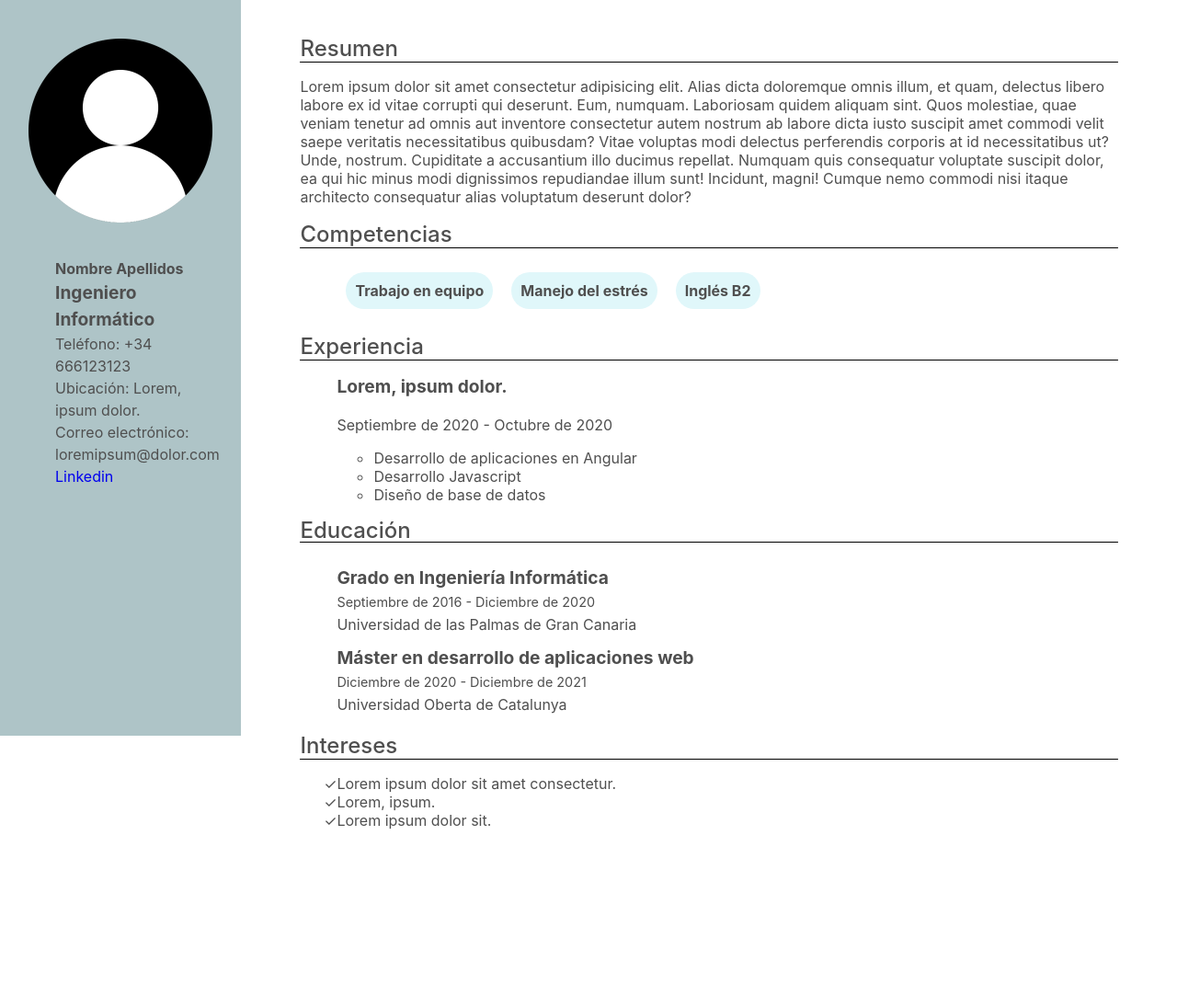
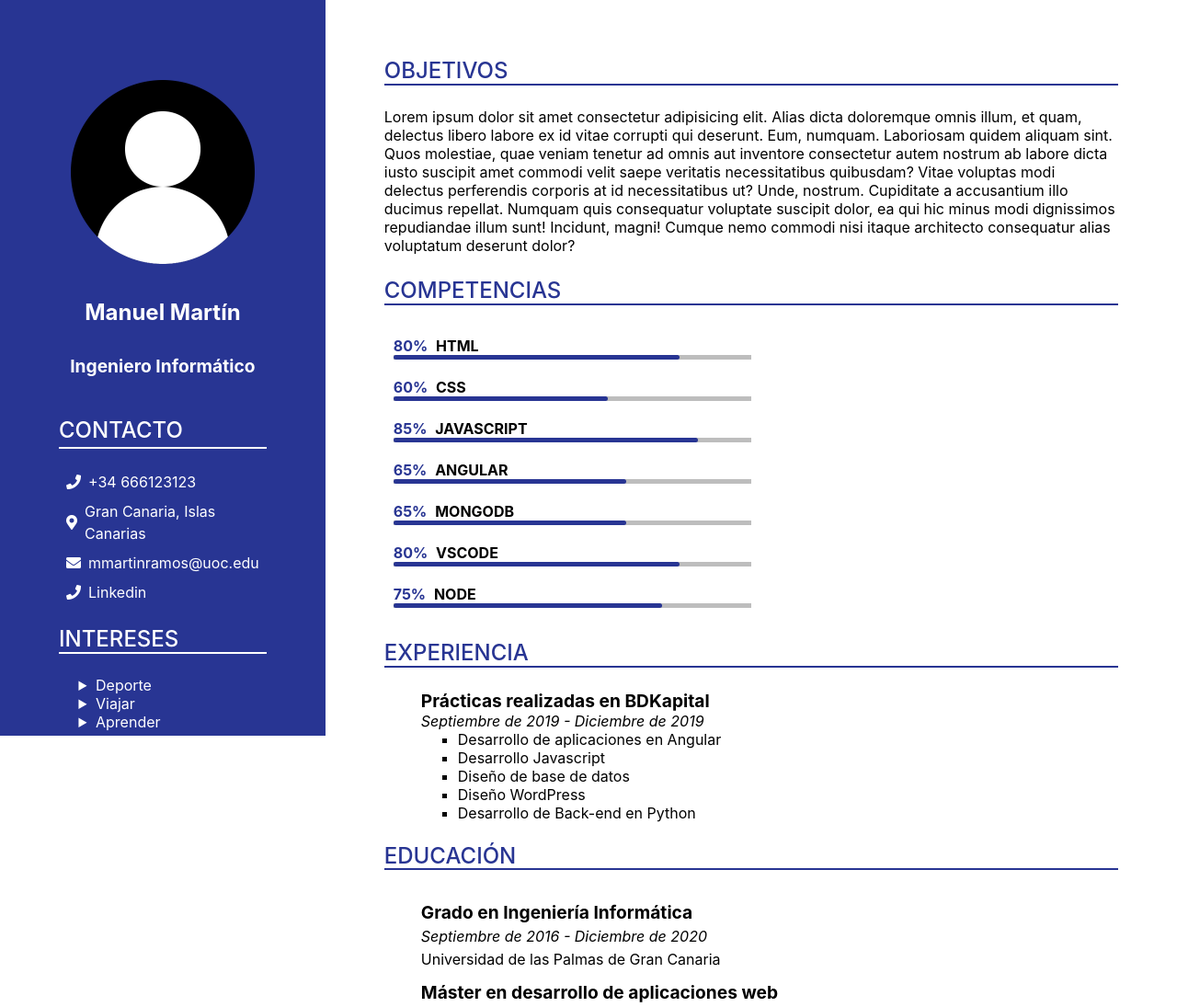
Before and after one commit to Manumartin95/HHC2, a website built with Parcel: page src/index.html in a window 1280 px wide. Shown: the top 1095 px of the page at 92% size. Before the commit the page ends 902 px from the top, so only its background shows below. Built offline with nearby package versions, Linux system fonts and the light colour scheme.

Commit message:
Fourth commit - Versión Casi Final

```diff
--- a/src/assets/styles/_variables.scss
+++ b/src/assets/styles/_variables.scss
@@ -9,9 +9,10 @@ $uoc-corporate: #000078;
 $uoc-masterbrand: #73edff;
 $uoc-bg: color.scale($uoc-masterbrand, $lightness: 70%);
 
-$curriculum-header: #bdbdbd;
+$gray: #bdbdbd;
 $curriculum-bg: #efefef;
 $blue-light: #e0f7fa;
 $blue-dark: #aec4c7;
 $black: #4f4f4f;
 $white: #fff;
+$dark-blue: #283593;
--- a/src/assets/styles/layouts/_home.scss
+++ b/src/assets/styles/layouts/_home.scss
@@ -3,7 +3,6 @@ html {
   margin: 0;
   font-family: $font-family-sans-serif;
   background-color: $white;
-  color: $black;
   height: 100vh;
 }
 
@@ -15,7 +14,7 @@ html {
 %titulo {
   font-weight: 500;
   font-size: 1.5em;
-  border-bottom: 1px solid black;
+  border-bottom: 2px solid $dark-blue;
   display: block;
 }
 
@@ -26,20 +25,35 @@ html {
   @media all and (max-width: 768px) {
     flex-direction: column;
   }
+}
+.contenido {
+  margin-top: 3%;
+  margin-right: 5%;
+  margin-left: 5%;
+  flex: 80%;
 
-  &__contenido {
-    margin-top: 3%;
-    margin-right: 5%;
-    margin-left: 5%;
-    flex: 80%;
+  &__titulo {
+    color: $dark-blue;
+    @extend %titulo;
   }
-  &__info {
-    background-color: $blue-dark;
+}
+
+.about-me {
+  background-color: $dark-blue;
+  padding: 4em;
+  color: $white;
+
+  &__main {
     display: flex;
     flex-direction: column;
     align-items: center;
-    flex: 20%;
-    padding: 20px;
+  }
+  &__nombre {
+    font-size: 1.5em;
+  }
+
+  &__work {
+    font-size: 1.2em;
   }
 
   &__foto {
@@ -53,37 +67,53 @@ html {
 .contacto {
   line-height: 1.5;
 
-  &__element {
-    list-style-type: none;
+  &__list {
+    padding: 0;
   }
 
-  &__nombre {
-    list-style-type: none;
-    font-weight: bold;
+  &__title {
+    @extend %titulo;
+    border-bottom: 2px solid $white;
   }
 
-  &__trabajo {
+  &__element {
+    margin: 0.5rem;
     list-style-type: none;
-    font-size: 1.2rem;
-    font-weight: bold;
+    display: flex;
+    align-items: center;
+
+    .fas {
+      margin-right: 0.5rem;
+    }
   }
 
   &__link {
     text-decoration: none;
+    color: $white;
 
     &:hover {
-      color: black;
-      text-decoration: underline 1px solid black;
+      font-weight: bold;
     }
+  }
+}
+
+.intereses {
+  &__title {
+    @extend %titulo;
+    border-bottom: 2px solid $white;
+  }
+
+  &__lista {
+    display: flex;
+    flex-flow: column wrap;
+  }
+  &__element {
+    list-style-type: disclosure-closed;
   }
 }
 
 .educacion {
   line-height: 1.6rem;
-
-  &__titulo {
-    @extend %titulo;
-  }
 
   &__element {
     list-style-type: none;
@@ -93,20 +123,16 @@ html {
 
   &__titulacion {
     margin-top: 10px;
+    margin-bottom: 0;
     font-size: 1.2rem;
-    font-weight: bold;
   }
 
   &__fecha {
-    font-size: 0.9rem;
+    font-style: italic;
   }
 }
 
 .experiencia {
-  &__titulo {
-    @extend %titulo;
-  }
-
   &__element {
     list-style-type: none;
   }
@@ -114,47 +140,52 @@ html {
   &__nombre {
     margin-top: 10px;
     font-weight: bold;
+    margin-bottom: 0;
     font-size: 1.2rem;
+  }
+
+  &__fecha {
+    font-style: italic;
   }
 }
 
-.intereses {
-  &__titulo {
-    @extend %titulo;
+.labores {
+  &__element {
+    list-style-type: square;
+  }
+}
+.competencias {
+  &__lista {
+    padding: 0;
+    display: flex;
+    flex-flow: column wrap;
   }
 
   &__element {
-    list-style-type: "\2713";
-  }
-}
-
-.competencias {
-  &__titulo {
-    @extend %titulo;
-  }
-
-  &__lista {
-    display: flex;
-    flex-wrap: wrap;
-  }
-
-  &__element {
+    list-style: none;
     font-weight: bold;
-    padding: 10px;
-    border-radius: 50px;
-    background-color: $blue-light;
-    list-style-type: none;
-    width: fit-content;
     margin: 10px;
 
     &:hover {
       opacity: 0.8;
     }
   }
-}
 
-.descripcion {
-  &__titulo {
-    @extend %titulo;
+  &__bar {
+    background: $dark-blue;
+    height: 5px;
+    border-radius: 50px;
+  }
+
+  &__total-bar {
+    background: $gray;
+    @media all and (min-width: 768px) {
+      max-width: 50%;
+    }
+  }
+
+  &__percentage {
+    color: $dark-blue;
+    margin-right: 5px;
   }
 }
--- a/src/index.html
+++ b/src/index.html
@@ -20,83 +20,128 @@
     -->
     <div class="curriculum">
 
-      <section class="curriculum__info">
-        <img src="./assets/images/user.png" alt="Foto de usuario" class="curriculum__foto">
-        <ul class="contacto">
-          <li class="contacto__nombre">Nombre Apellidos</li>
-          <li class="contacto__trabajo">Ingeniero Informático</li>
-          <li class="contacto__element">Teléfono: +34 666123123</li>
-          <li class="contacto__element">Ubicación: Lorem, ipsum dolor.</li>
-          <li class="contacto__element">Correo electrónico: loremipsum@dolor.com</li>
-          <li class="contacto__element"><a href="#" class="contacto__link">Linkedin</a></li>
-        </ul>
-      </section>
+      <div class="about-me">
+        <div class="about-me__main">
+          <img src="./assets/images/user.png" alt="Foto de usuario" class="about-me__foto">
+          <h1 class="about-me__nombre">Manuel Martín</h1>
+          <h2 class="about-me__work">Ingeniero Informático</h2>
+        </div>
+        <div class="contacto">
+          <h3 class="contacto__title">CONTACTO</h3>
+          <ul class="contacto__list">
+            <li class="contacto__element">
+              <i class="fas fa-phone"></i>
+              +34 666123123</li>
+            <li class="contacto__element">
+              <i class="fas fa-map-marker-alt"></i>
+              Gran Canaria, Islas Canarias
+            </li>
+            <li class="contacto__element">
+              <i class="fas fa-envelope"></i>
+              mmartinramos@uoc.edu
+            </li>
+            <li class="contacto__element">
+              <i class="fas fa-phone"></i>
+              <a href="#" class="contacto__link">Linkedin</a></li>
+          </ul>
+        </div>
+        <div class="intereses">
+          <h3 class="intereses__title">INTERESES</h3>
+          <ul class="intereses__lista">
+            <li class="intereses__element">Deporte</li>
+            <li class="intereses__element">Viajar</li>
+            <li class="intereses__element">Aprender</li>
+          </ul>
+        </div>
+      </div>
 
-      <div class="curriculum__contenido">
+      <main class="contenido">
         <section class="descripcion">
-          <span class="descripcion__titulo">Resumen</span>
+          <h3 class="contenido__titulo">OBJETIVOS</h3>
           <p class="descripcion__texto">
             Lorem ipsum dolor sit amet consectetur adipisicing elit. Alias dicta doloremque omnis illum, et quam, delectus libero labore ex id vitae corrupti qui deserunt. Eum, numquam. Laboriosam quidem aliquam sint. Quos molestiae, quae veniam tenetur ad omnis aut inventore consectetur autem nostrum ab labore dicta iusto suscipit amet commodi velit saepe veritatis necessitatibus quibusdam? Vitae voluptas modi delectus perferendis corporis at id necessitatibus ut? Unde, nostrum. Cupiditate a accusantium illo ducimus repellat. Numquam quis consequatur voluptate suscipit dolor, ea qui hic minus modi dignissimos repudiandae illum sunt! Incidunt, magni! Cumque nemo commodi nisi itaque architecto consequatur alias voluptatum deserunt dolor?
           </p>
         </section>
         <section class="competencias">
-          <span class="competencias__titulo">Competencias</span>
+          <h3 class="contenido__titulo">COMPETENCIAS</h3>
           <ul class="competencias__lista">
             <li class="competencias__element">
-              Trabajo en equipo
+              <span class="competencias__percentage">80%</span> HTML
+              <div class="competencias__total-bar">
+                <div class="competencias__bar" style="width: 80%;"></div>
+              </div>
             </li>
             <li class="competencias__element">
-              Manejo del estrés
+              <span class="competencias__percentage">60%</span> CSS
+              <div class="competencias__total-bar">
+                <div class="competencias__bar" style="width: 60%;"></div>
+              </div>
             </li>
             <li class="competencias__element">
-              Inglés B2
+              <span class="competencias__percentage">85%</span> JAVASCRIPT
+              <div class="competencias__total-bar">
+                <div class="competencias__bar" style="width: 85%;"></div>
+              </div>
+            </li>
+            <li class="competencias__element">
+              <span class="competencias__percentage">65%</span> ANGULAR
+              <div class="competencias__total-bar">
+                <div class="competencias__bar" style="width: 65%;"></div>
+              </div>
+            <li class="competencias__element">
+              <span class="competencias__percentage">65%</span> MONGODB
+              <div class="competencias__total-bar">
+                <div class="competencias__bar" style="width: 65%;"></div>
+              </div>
+            <li class="competencias__element">
+              <span class="competencias__percentage">80%</span> VSCODE
+              <div class="competencias__total-bar">
+                <div class="competencias__bar" style="width: 80%;"></div>
+              </div>
+            </li>
+            <li class="competencias__element">
+              <span class="competencias__percentage">75%</span> NODE
+              <div class="competencias__total-bar">
+                <div class="competencias__bar" style="width: 75%;"></div>
+              </div>
             </li>
           </ul>
         </section>
 
         <section class="experiencia">
-          <span class="experiencia__titulo">Experiencia</span>
+          <h3 class="contenido__titulo">EXPERIENCIA</h3>
           <ul class="experiencia__lista">
             <li class="experiencia__element">
-              <p class="experiencia__nombre">Lorem, ipsum dolor.</p>
-              <p class="experiencia__fecha">Septiembre de 2020 - Octubre de 2020</p>
+              <h4 class="experiencia__nombre">Prácticas realizadas en BDKapital</h4>
+              <span class="experiencia__fecha">Septiembre de 2019 - Diciembre de 2019</span>
               <ul class="labores">
                 <li class="labores__element">Desarrollo de aplicaciones en Angular</li>
                 <li class="labores__element">Desarrollo Javascript</li>
                 <li class="labores__element">Diseño de base de datos</li>
+                <li class="labores__element">Diseño WordPress</li>
+                <li class="labores__element">Desarrollo de Back-end en Python</li>
               </ul>
             </li>
           </ul>
         </section>
 
         <section class="educacion">
-          <span class="educacion__titulo">Educación</span>
+          <h3 class="contenido__titulo">EDUCACIÓN</h3>
           <ul class="educacion__lista">
             <li class="educacion__element">
-              <span class="educacion__titulacion">Grado en Ingeniería Informática</span>
+              <h4 class="educacion__titulacion">Grado en Ingeniería Informática</h4>
               <span class="educacion__fecha">Septiembre de 2016 - Diciembre de 2020</span>
               <span class="educacion__suceso">Universidad de las Palmas de Gran Canaria</span>
             </li>
 
             <li class="educacion__element">
-              <span class="educacion__titulacion">Máster en desarrollo de aplicaciones web</span>
+              <h4 class="educacion__titulacion">Máster en desarrollo de aplicaciones web</h4>
               <span class="educacion__fecha">Diciembre de 2020 - Diciembre de 2021</span>
               <span class="educacion__suceso">Universidad Oberta de Catalunya</span>
             </li>
           </ul>
         </section>
-
-
-
-        <section class="intereses">
-          <span class="intereses__titulo">Intereses</span>
-          <ul class="intereses__lista">
-            <li class="intereses__element">Lorem ipsum dolor sit amet consectetur.</li>
-            <li class="intereses__element">Lorem, ipsum.</li>
-            <li class="intereses__element">Lorem ipsum dolor sit.</li>
-          </ul>
-        </section>
-      </div>
+      </main>
 
     </div>
 
```
